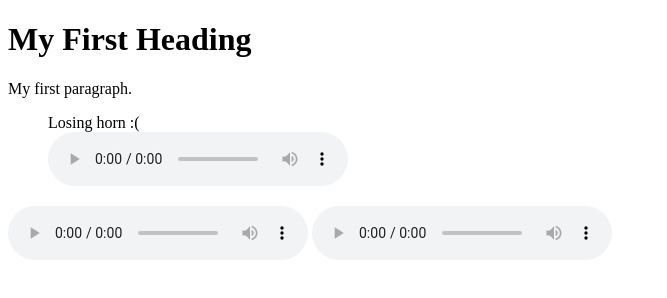
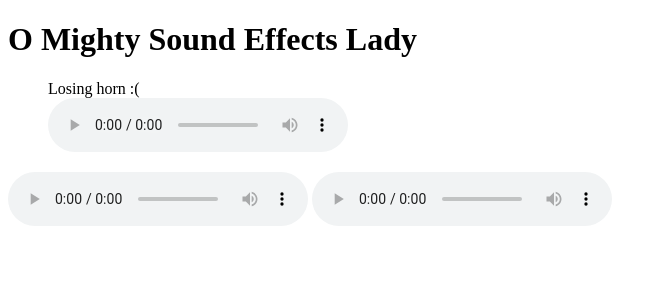
Before and after one commit to MexLr/MexLr.github.io, a plain HTML site: page index.html in a window 1280 px wide. Shown: the whole page, without its empty margins (0-667 px from the left). Drawn offline with Linux system fonts and the light colour scheme.

Commit message:
Update index.html

```diff
--- a/index.html
+++ b/index.html
@@ -1,15 +1,15 @@
 <!DOCTYPE html>
 <html>
   <body>
-    <h1>My First Heading</h1>
-    <p>My first paragraph.</p>
-  </body>
-  <figure>
+    <h1>O Mighty Sound Effects Lady</h1>
+    <figure>
     <figcaption>Losing horn :(</figcaption>
     <audio controls>
       <source src="losing-horn.mp3" type="audio/mpeg">
     </audio>
   </figure>
+  </body>
+
 
   <audio controls loop>
     <source src="maintheme.mp3" type="audio/mpeg">
```
